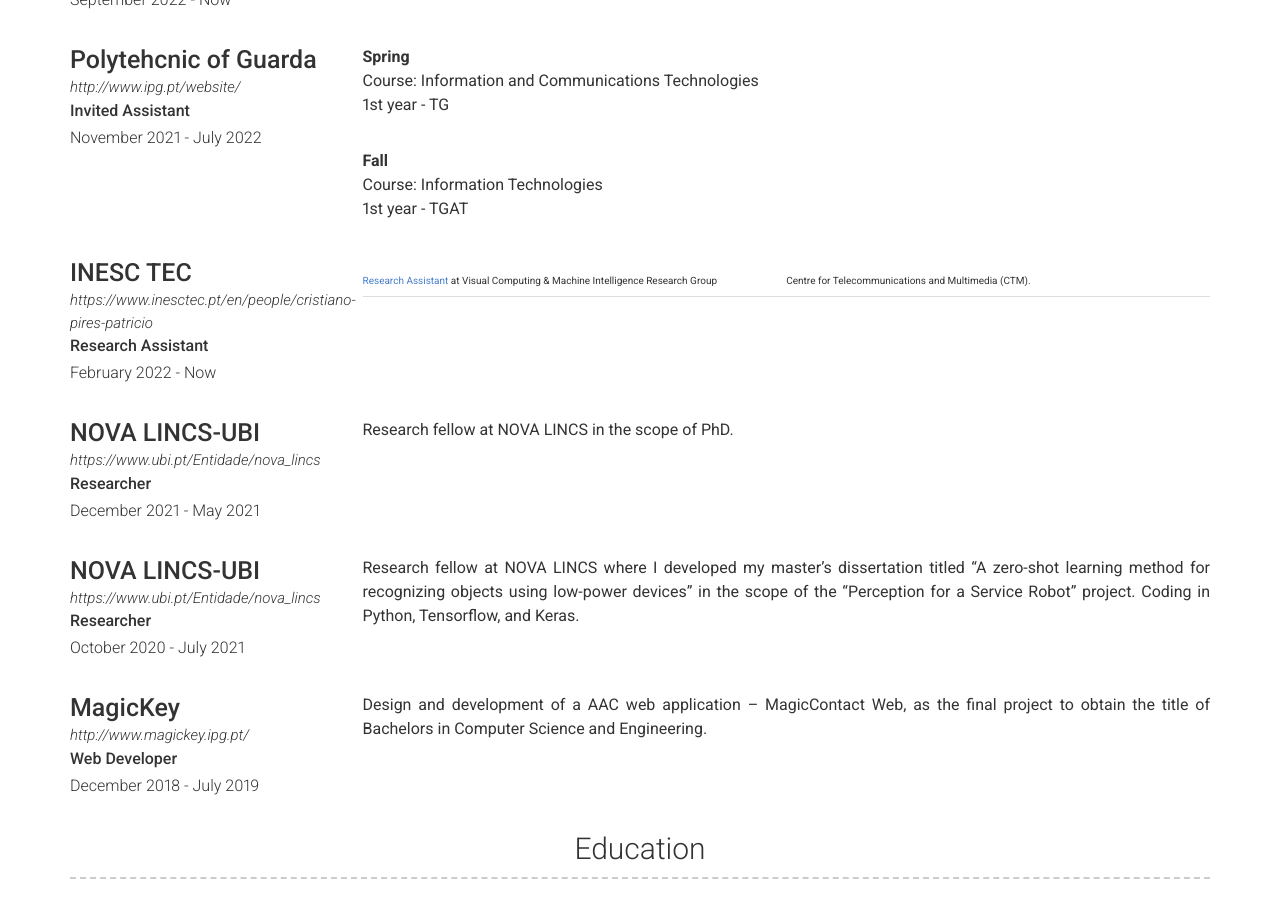
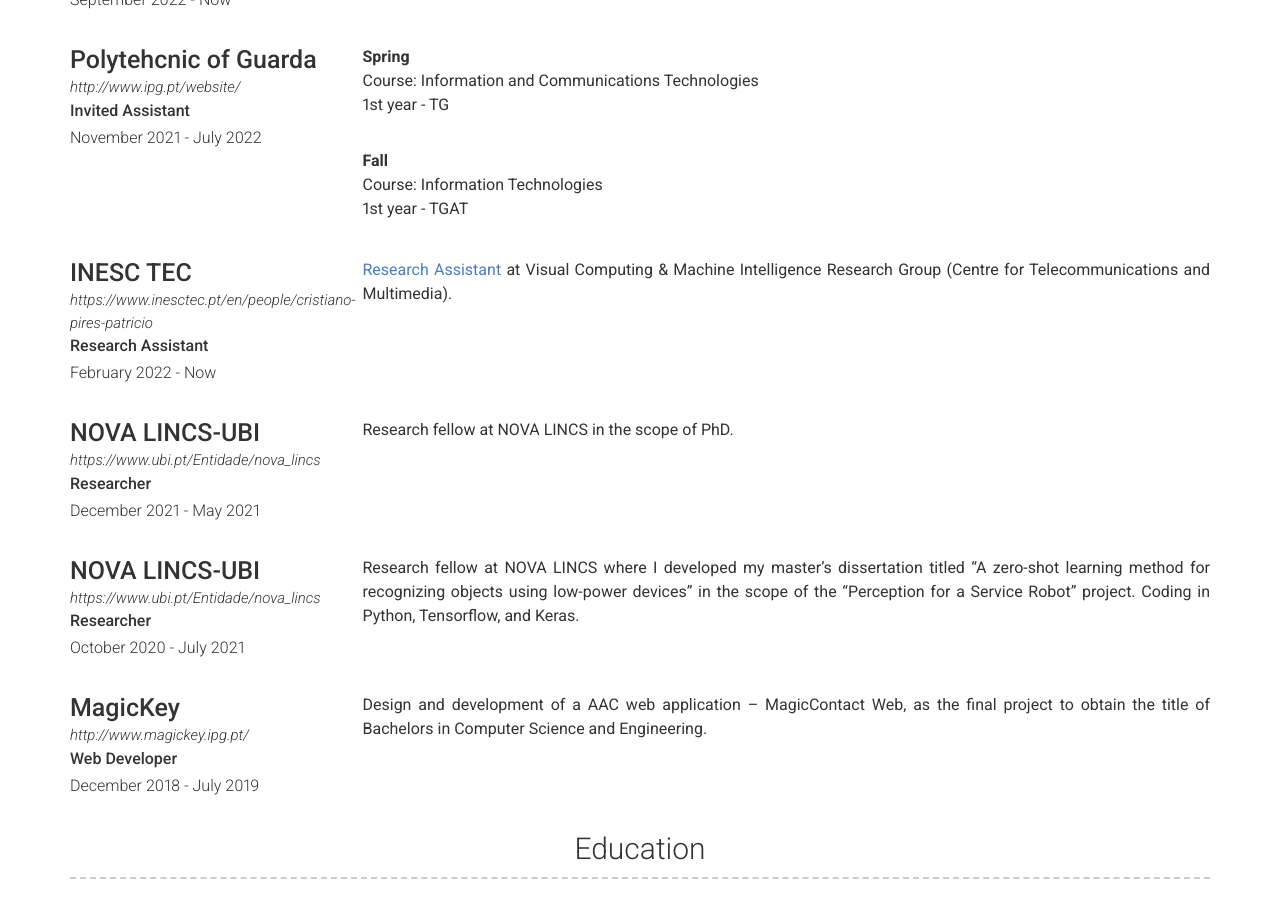
Before and after one commit to CristianoPatricio/cristianopatricio.github.io, a Jekyll site: the page built from index.md, in a window 1280 px wide and 900 px high, scrolled down 834 px. Built offline with Jekyll 4.4.1, drawn with Linux system fonts in a browser that asks for light colours; nearby versions of some CDN libraries.

Commit message:
Update experience.yml

```diff
--- a/_data/experience.yml
+++ b/_data/experience.yml
@@ -27,7 +27,7 @@
   job_title: Research Assistant
   dates: February 2022 - Now
   description: | # this will include new lines to allow paragraphs
-    <a href="https://vcmi.inesctec.pt/members/cristiano-patr%C3%ADcio">Research Assistant</a> at Visual Computing & Machine Intelligence Research Group | Centre for Telecommunications and Multimedia (CTM).
+    <a href="https://vcmi.inesctec.pt/members/cristiano-patr%C3%ADcio">Research Assistant</a> at Visual Computing & Machine Intelligence Research Group (Centre for Telecommunications and Multimedia).
 
 - layout: left
   company: NOVA LINCS-UBI
```
